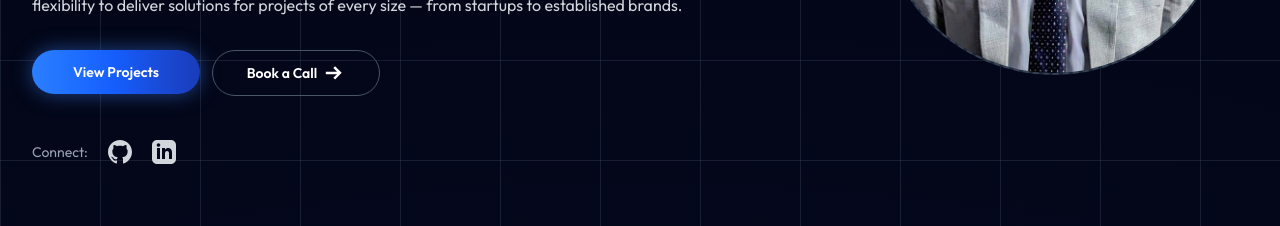
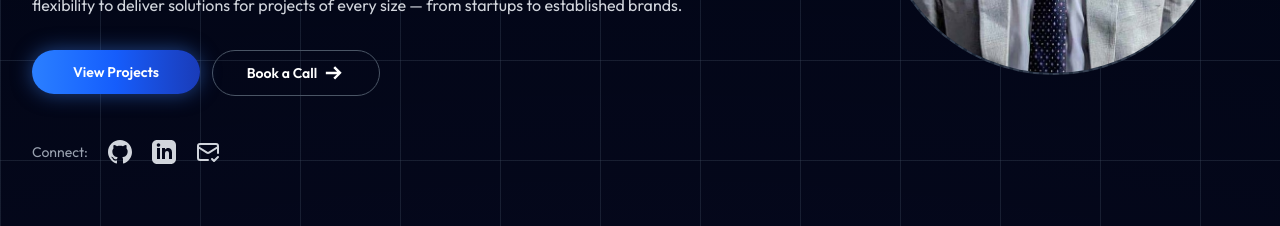
Before and after one commit to aashikur/AshikDevX, a React (Vite) app: page / in a window 1280 px wide. Shown: the part 1340-1566 px from the top of the page. Built offline with nearby package versions, Linux system fonts and the light colour scheme; no server answers.

Commit message:
Book a button & About Me section => Gmail Button Added, Link will Create a Templete direct in Gmail

```diff
--- a/src/pages/frontend/Home/sections/AboutMeSection.jsx
+++ b/src/pages/frontend/Home/sections/AboutMeSection.jsx
@@ -2,7 +2,9 @@
 
 import Button from "@/components/ui/Button";
 import Section from "@/components/ui/Section";
+import { MailCheckIcon } from "lucide-react";
 
+const gmailBookACall = 'https://mail.google.com/mail/?view=cm&fs=1&to=mdaashikur@gmail.com&su=Request%20for%20a%20Call%20%E2%80%93%20Project%20Discussion&body=Hi%20Ashik,%0A%0AI%20would%20like%20to%20book%20a%20call%20with%20you%20to%20discuss%20my%20project.%0AHere%20are%20my%20preferred%20details:%0A%0AProject%20Type:%20%5BPortfolio%20/%20E-commerce%20/%20SaaS%20/%20Custom%5D%0APreferred%20Call%20Date/Time:%20%5B%20%5D%0APreferred%20Platform:%20%5BZoom%20/%20Google%20Meet%20/%20WhatsApp%5D%0A%0APlease%20confirm%20your%20availability.%0ABest%20regards,%0A%5BYour%20Name%5D'
 const GithubIcon = () => <svg xmlns="http://www.w3.org/2000/svg" width="24" height="24" viewBox="0 0 24 24" fill="currentColor">
     <path d="M12 0c-6.626 0-12 5.373-12 12 0 5.302 3.438 9.8 8.207 11.387.599.111.793-.261.793-.577v-2.234c-3.338.726-4.033-1.416-4.033-1.416-.546-1.387-1.333-1.756-1.333-1.756-1.089-.745.083-.729.083-.729 1.205.084 1.839 1.237 1.839 1.237 1.07 1.834 2.807 1.304 3.492.997.107-.775.418-1.305.762-1.604-2.665-.305-5.467-1.334-5.467-5.931 0-1.311.469-2.381 1.236-3.221-.124-.303-.535-1.524.117-3.176 0 0 1.008-.322 3.301 1.23.957-.266 1.983-.399 3.003-.404 1.02.005 2.047.138 3.006.404 2.291-1.552 3.297-1.23 3.297-1.23.653 1.653.242 2.874.118 3.176.77.84 1.235 1.91 1.235 3.221 0 4.609-2.807 5.624-5.479 5.921.43.372.823 1.102.823 2.222v3.293c0 .319.192.694.801.576 4.765-1.589 8.199-6.086 8.199-11.386 0-6.627-5.373-12-12-12z" />
 </svg>;
@@ -43,7 +45,7 @@ export default function AboutMeSection() {
                 <div className="flex gap-3 mb-10">
                    <a target="_blank" href="https://github.com/aashikur"> <Button className="px-5 py-2.5 text-sm">View Projects</Button></a>
                   {/* <a href="https://calendly.com/aashikur/30min"> */}
-                  <a href="mailto:mdaashikur@gmail.com" title="mdaashikur@gmail.com">
+                  <a target="_blank" href={gmailBookACall} title="mdaashikur@gmail.com">
                       <Button variant="outline" className="px-5 py-2.5 text-sm">
                         Book a Call <ArrowRightIcon />
                     </Button>
@@ -54,16 +56,20 @@ export default function AboutMeSection() {
                 <div className="flex items-center gap-4">
                     <p className="text-sm text-gray-500 dark:text-gray-400">Connect:</p>
                     <div className="flex gap-3">
-                        {['github', 'linkedin'].map((platform) => (
-                            <a
+                        {['github', 'linkedin', 'gmail'].map((platform) => (
+                            <a  target="_blank"
                                 key={platform}
                                 href={platform === 'github' ? 'https://github.com/aashikur' :
                                      platform === 'linkedin' ? 'https://www.linkedin.com/in/mdaashikur/' :
-                                     'https://x.com/'}
+                                    //  This direct go to gmail and say hey ashik i would like to discuss a new project
+                                     'https://mail.google.com/mail/?view=cm&fs=1&to=mdaashikur@gmail.com&su=Project%20Inquiry&body=Hi%20Ashik,%0A%0AI%20would%20like%20to%20discuss%20a%20new%20project.%0AHere%20are%20the%20details:%0A'
+
+                                    }
                                 className="w-8 h-8 rounded-full flex items-center justify-center text-gray-600 dark:text-gray-300 hover:text-gray-900 dark:hover:text-white hover:-translate-y-0.5 hover:bg-slate-100 dark:hover:bg-slate-800 transition-transform"
                             >
                                 {platform === 'github' ? <GithubIcon /> :
                                  platform === 'linkedin' ? <LinkedinIcon /> :
+                                 platform === 'gmail' ? <MailCheckIcon /> :
                                  <TwitterIcon />}
                             </a>
                         ))}
```
